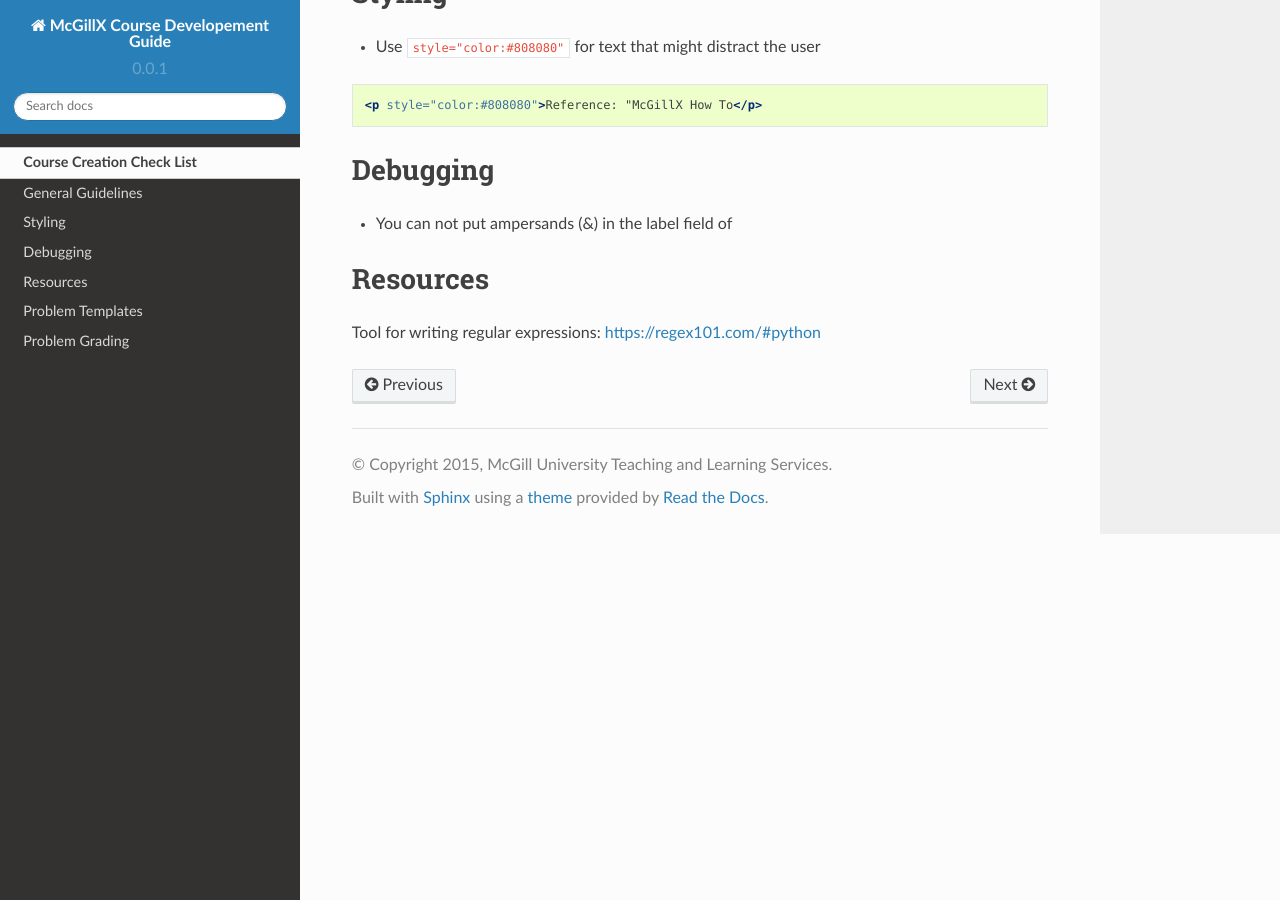
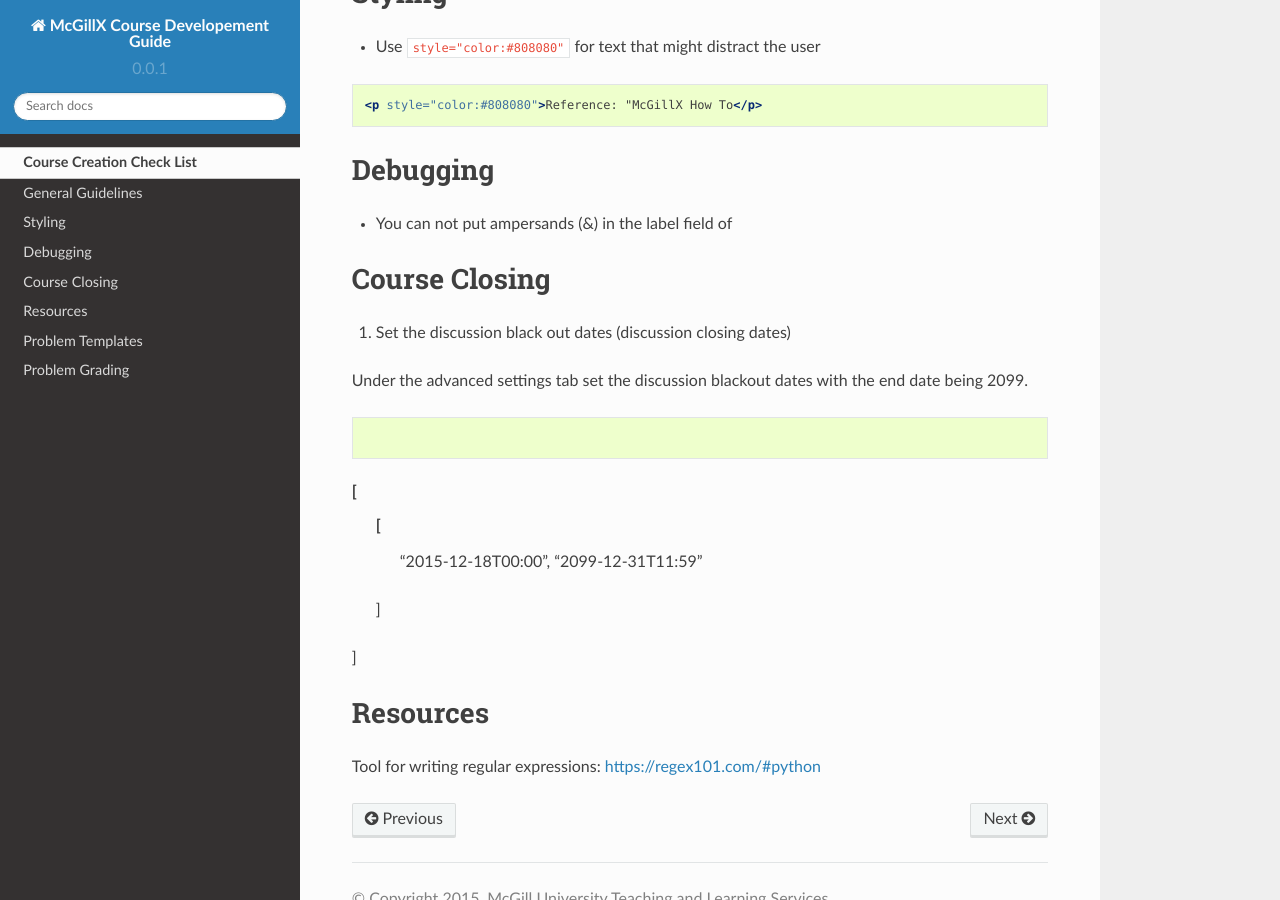
Before and after one commit to McGillX/course-development-guide, a Sphinx documentation site: the page built from docs/source/notes.rst, in a window 1280 px wide and 900 px high, scrolled down 511 px. Built offline with Sphinx 7.4.7 and the Read the Docs theme 2.0.0, drawn with Linux system fonts in a browser that asks for light colours.

Commit message:
Update notes.rst

```diff
--- a/docs/source/notes.rst
+++ b/docs/source/notes.rst
@@ -29,6 +29,21 @@
 
 - You can not put ampersands (&) in the label field of
 
+Course Closing
+========================
+
+1. Set the discussion black out dates (discussion closing dates)
+
+Under the advanced settings tab set the discussion blackout dates with the end date being 2099.
+
+.. code-block:: xml
+[
+    [
+        "2015-12-18T00:00",
+        "2099-12-31T11:59"
+    ]
+]
+
 Resources
 ==============
 
```
